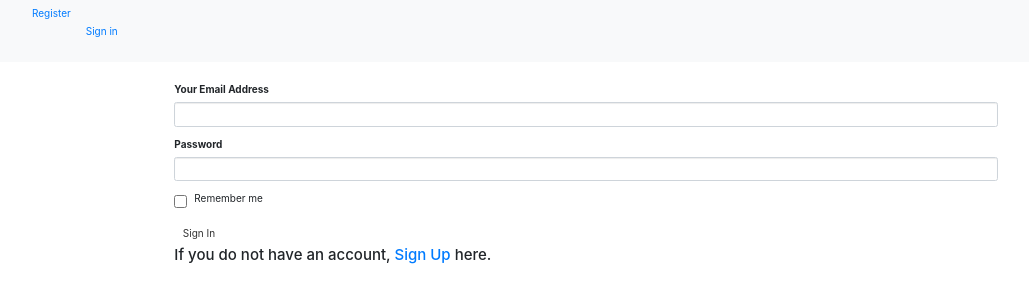
After one commit to MichelAtieno/Personal-Blog, a Flask app: page /authenticate/login in a window 1280 px wide. The commit adds this page. Shown: the top 303 px of the page, without its empty margins (54-1083 px from the left). Run offline with Flask 2, Linux system fonts and the light colour scheme; some libraries are stand-ins or nearby versions.

Commit message:
Added login and register authentication, User or Writer receives email once authenticated

```diff
--- /dev/null
+++ b/app/auth/__init__.py
@@ -0,0 +1,5 @@
+from flask import Blueprint
+
+auth = Blueprint('auth',__name__)
+
+from . import views,forms
--- /dev/null
+++ b/app/auth/forms.py
@@ -0,0 +1,25 @@
+from flask_wtf import FlaskForm
+from wtforms import StringField,PasswordField,BooleanField,SubmitField, ValidationError
+from wtforms.validators import Required,Email,EqualTo
+from ..models import User
+
+class RegistrationForm(FlaskForm):
+    email = StringField('Your Email Address',validators=[Required(),Email()])
+    username = StringField('Enter your username',validators = [Required()])
+    password = PasswordField('Password',validators = [Required(), EqualTo('password_confirm',message = 'Passwords must match')])
+    password_confirm = PasswordField('Confirm Passwords',validators = [Required()])
+    submit = SubmitField('Sign Up')
+
+    def validate_email(self,data_field):
+            if User.query.filter_by(email =data_field.data).first():
+                raise ValidationError('There is an account with that email')
+
+    def validate_username(self,data_field):
+        if User.query.filter_by(username = data_field.data).first():
+            raise ValidationError('That username is taken')
+
+class LoginForm(FlaskForm):
+    email = StringField('Your Email Address',validators=[Required(),Email()])
+    password = PasswordField('Password',validators =[Required()])
+    remember = BooleanField('Remember me')
+    submit = SubmitField('Sign In')
--- /dev/null
+++ b/app/auth/views.py
@@ -0,0 +1,41 @@
+from . import auth
+from flask import render_template, request, redirect, url_for, flash
+from flask_login import login_user, logout_user, login_required
+from ..models import User
+from .forms import LoginForm, RegistrationForm
+from .. import db
+from ..email import mail_message
+
+@auth.route('/login', methods = ["GET", "POST"])
+def login():
+    login_form = LoginForm()
+    if login_form.validate_on_submit():
+        user = User.query.filter_by(email = login_form.email.data).first()
+        if user is not None and user.verify_password(login_form.password.data):
+            login_user(user, login_form.remember.data)
+            return redirect(request.args.get('next') or url_for('main.index'))
+
+        flash('Invalid username or password')
+
+    title = "Login"
+    return render_template('auth/login.html', title = title, login_form = login_form)
+
+@auth.route('/register',methods = ["GET","POST"])
+def register():
+    form = RegistrationForm()
+    if form.validate_on_submit():
+        user = User(email = form.email.data, username = form.username.data,password = form.password.data)
+        db.session.add(user)
+        db.session.commit()
+
+        mail_message("Welcome to pitch haven","email/welcome",user.email,user=user)
+        return redirect(url_for('auth.login'))
+
+    title = "Register"
+    return render_template('auth/register.html',registration_form = form)
+
+@auth.route('/logout')
+@login_required
+def logout():
+    logout_user()
+    return redirect(url_for("main.index"))
--- /dev/null
+++ b/app/templates/auth/login.html
@@ -0,0 +1,21 @@
+{% extends 'base.html' %}
+{% import 'bootstrap/wtf.html' as wtf %}
+
+{% block content %}
+
+    <body>
+        <div class="container-fluid">
+            <div class="row">
+                    <div class="col-md-2"> </div>
+                    <div class="col-md-8">
+                    {{wtf.quick_form(login_form)}}
+
+                    <h4 class="login">If you do not have an account, <a href="{{url_for('auth.register')}}">Sign Up</a> here.</h4>
+                    </div>
+                    <div class="col-md-2"></div>
+            </div>
+        </div>
+    </body>
+
+
+{% endblock %}
--- a/app/templates/base.html
+++ b/app/templates/base.html
@@ -0,0 +1,10 @@
+{% extends 'bootstrap/base.html' %}
+
+{% block styles %}
+{{ super() }}
+<link rel="stylesheet" href="https://stackpath.bootstrapcdn.com/bootstrap/4.1.3/css/bootstrap.min.css" integrity="sha384-MCw98/SFnGE8fJT3GXwEOngsV7Zt27NXFoaoApmYm81iuXoPkFOJwJ8ERdknLPMO" crossorigin="anonymous">
+{% endblock %}
+
+{% block navbar%}
+{% include 'navbar.html' %}
+{% endblock %}
--- a/app/templates/navbar.html
+++ b/app/templates/navbar.html
@@ -0,0 +1,26 @@
+<nav class="navbar navbar-expand-lg navbar-light bg-light">
+    <a class="navbar-brand" href="#"></a>
+    <button class="navbar-toggler" type="button" data-toggle="collapse" data-target="#navbarSupportedContent" aria-controls="navbarSupportedContent" aria-expanded="false" aria-label="Toggle navigation">
+      <span class="navbar-toggler-icon"></span>
+    </button>
+
+    <div class="collapse navbar-collapse" id="navbarSupportedContent">
+      <ul class="navbar-nav mr-auto">
+        <li class="nav-item active">
+          <a class="nav-link" href="#"><span class="sr-only">(current)</span></a>
+        </li>
+        <li class="nav-item">
+          <a class="nav-link" href="#"></a>
+        </li>
+        <ul class="nav navbar-nav navbar-right">
+                {% if current_user.is_authenticated %}
+                <li style="color:white;padding:15px;">{{current_user.username}}</li>
+                <li><a href="{{url_for('auth.logout')}}">Sign out</a></li>
+                {% else %}
+                <a href="{{url_for('auth.register')}}">Register</a></li>
+                <li class="divider"></li>
+                <li><a href="{{url_for('auth.login')}}">Sign in</a></li>
+                {%endif%}
+        </ul>
+      </ul>
+</nav>
```
Also changed, not shown: app/__init__.py (+10 -0 lines), app/models.py (+21 -2 lines), app/templates/auth/register.html (added, +18 -0 lines), app/templates/index.html (+13 -1 lines), migrations/versions/9c7ad1fe9bbd_added_loginin_and_registry.py (added, +28 -0 lines).
